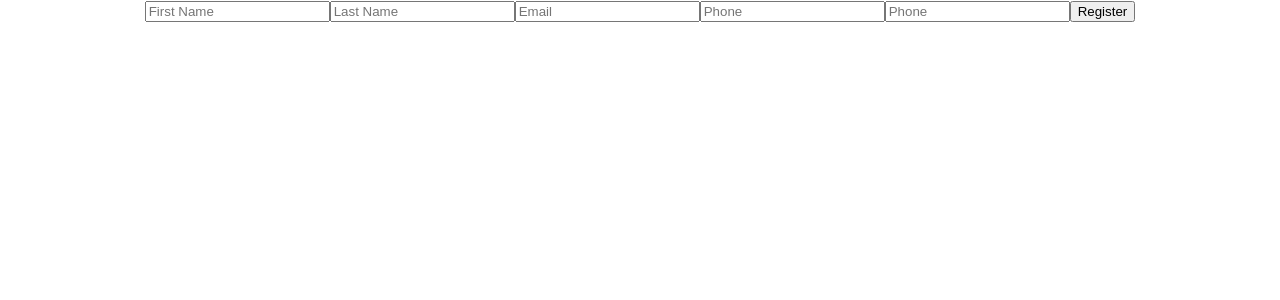
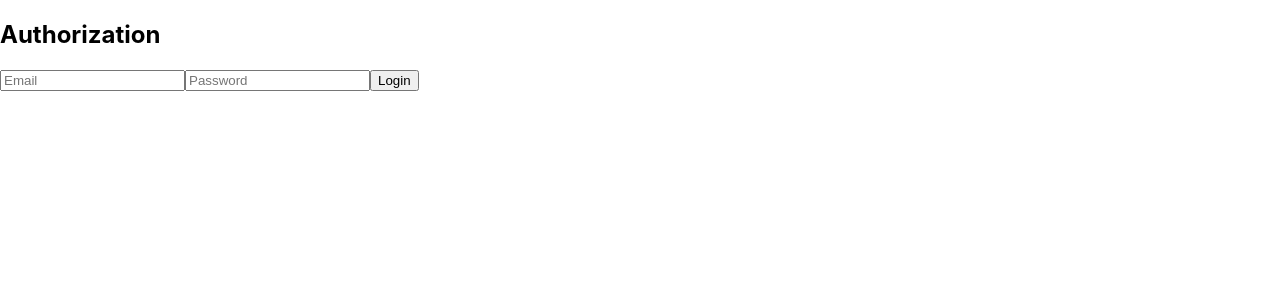
Before and after one commit to vasalerm/book-store, a React (Create React App) app in the folder book-store/: page /authorization in a window 1280 px wide. Shown: the top 300 px of the page. Built offline with nearby package versions, Linux system fonts and the light colour scheme.

Commit message:
Добавлена межстраничная навигация

```diff
--- a/book-store/package.json
+++ b/book-store/package.json
@@ -8,6 +8,7 @@
     "@testing-library/user-event": "^13.5.0",
     "react": "^18.3.1",
     "react-dom": "^18.3.1",
+    "react-router-dom": "^6.23.1",
     "react-scripts": "5.0.1",
     "web-vitals": "^2.1.4"
   },
--- a/book-store/src/App.js
+++ b/book-store/src/App.js
@@ -1,15 +1,22 @@
-import logo from './logo.svg';
-import './App.css';
-import RegistrationForm from './Registration';
+import React from 'react';
+import {
+  BrowserRouter,
+  Routes,
+  Route,
+} from 'react-router-dom';
 
-function App() {
+import AuthorizationPage from './pages/Authorization';
+import RegistrationPage from './pages/Registration';
+
+const App = () => {
   return (
-    <div className="App">
-      <RegistrationForm>
-
-      </RegistrationForm>
-    </div>
+    <BrowserRouter>
+      <Routes>
+        <Route path="/authorization" element={<AuthorizationPage />} />
+        <Route path="/registration" element={<RegistrationPage />} />
+      </Routes>
+    </BrowserRouter>
   );
-}
+};
 
 export default App;
--- /dev/null
+++ b/book-store/src/pages/Authorization.js
@@ -0,0 +1,63 @@
+import React, { useState } from 'react';
+
+const AuthorizationPage = () => {
+  const [formData, setFormData] = useState({
+    email: '',
+    password: '',
+  });
+
+  const handleChange = (e) => {
+    setFormData({ ...formData, [e.target.name]: e.target.value });
+  };
+
+  const handleSubmit = async (e) => {
+    e.preventDefault();
+
+    try {
+      const response = await fetch('http://localhost/authorization.php', {
+        method: 'POST',
+        headers: {
+          'Content-Type': 'application/json',
+        },
+        body: JSON.stringify(formData),
+      });
+
+      if (!response.ok) {
+        throw new Error('Failed to authenticate');
+      }
+
+      // Добавьте здесь логику для обработки успешной аутентификации,
+      // например, перенаправление на защищенную страницу.
+
+    } catch (error) {
+      console.error('Error:', error);
+    }
+  };
+
+  return (
+    <div>
+      <h2>Authorization</h2>
+      <form onSubmit={handleSubmit}>
+        <input
+          type="email"
+          name="email"
+          value={formData.email}
+          onChange={handleChange}
+          placeholder="Email"
+          required
+        />
+        <input
+          type="password"
+          name="password"
+          value={formData.password}
+          onChange={handleChange}
+          placeholder="Password"
+          required
+        />
+        <button type="submit">Login</button>
+      </form>
+    </div>
+  );
+};
+
+export default AuthorizationPage;
--- a/book-store/src/Registration.js
+++ b/book-store/src/pages/Registration.js
@@ -6,6 +6,7 @@ const RegistrationForm = () => {
     lastName: '',
     email: '',
     phone: '',
+    password: '',
   });
 
   const handleChange = (e) => {
@@ -26,6 +27,10 @@ const RegistrationForm = () => {
 
       if (!response.ok) {
         throw new Error('Failed to submit form');
+      }
+
+      if (response.status === 201) {
+        window.location.href = '/authorization'; // Перенаправление на страницу success
       }
 
       const data = await response.json();
```
Also changed, not shown: 1 other file (tests, documents, lock files or other folders).
